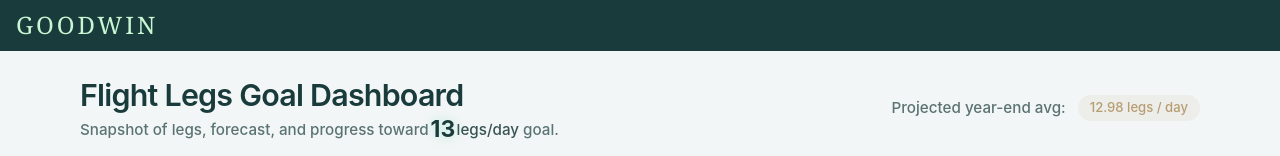
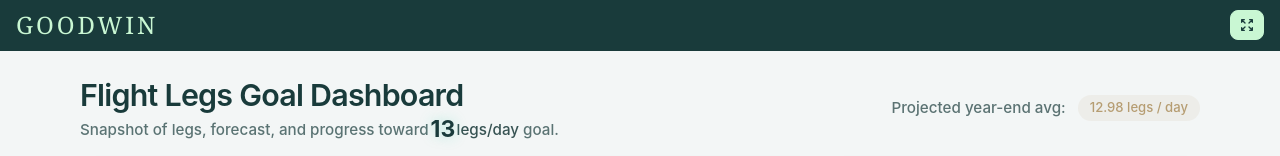
Before and after one commit to semper-aviation/goodwin-goal, a Next.js app: page / in a window 1280 px wide. Shown: the top 156 px of the page. Built offline with nearby package versions, Linux system fonts and the light colour scheme.

Commit message:
add presentation mode

```diff
--- a/app/components/GoodwinHeader.tsx
+++ b/app/components/GoodwinHeader.tsx
@@ -1,14 +1,95 @@
 // GoodwinHeader.tsx
-import React from "react"
+import React, { useState, useEffect } from "react"
 
-// GoodwinHeader.tsx
-export const GoodwinHeader = () => {
+interface GoodwinHeaderProps {
+  containerRef?: React.RefObject<HTMLDivElement | null>
+}
+
+export const GoodwinHeader: React.FC<GoodwinHeaderProps> = ({
+  containerRef,
+}) => {
+  const [isPresentationMode, setIsPresentationMode] = useState(false)
+
+  // Handle fullscreen changes and ESC key
+  useEffect(() => {
+    const handleFullscreenChange = () => {
+      setIsPresentationMode(!!document.fullscreenElement)
+    }
+
+    const handleKeyDown = (e: KeyboardEvent) => {
+      if (e.key === "Escape" && isPresentationMode) {
+        exitPresentationMode()
+      }
+    }
+
+    document.addEventListener("fullscreenchange", handleFullscreenChange)
+    document.addEventListener("keydown", handleKeyDown)
+
+    return () => {
+      document.removeEventListener("fullscreenchange", handleFullscreenChange)
+      document.removeEventListener("keydown", handleKeyDown)
+    }
+  }, [isPresentationMode])
+
+  const togglePresentationMode = async () => {
+    if (!containerRef?.current) return
+
+    try {
+      if (!isPresentationMode) {
+        await containerRef.current.requestFullscreen()
+      } else {
+        await document.exitFullscreen()
+      }
+    } catch (err) {
+      console.error("Error toggling presentation mode:", err)
+    }
+  }
+
+  const exitPresentationMode = async () => {
+    try {
+      if (document.fullscreenElement) {
+        await document.exitFullscreen()
+      }
+    } catch (err) {
+      console.error("Error exiting presentation mode:", err)
+    }
+  }
   return (
     <header className="w-full bg-[var(--gw-primary-dark)] text-[var(--gw-primary-light)] border-b border-[var(--gw-primary-dark)]/40">
-      <div className="px-4 py-2 flex items-center">
+      <div className="px-4 py-2 flex items-center justify-between">
         <span className="font-serif text-xl tracking-[0.12em] uppercase">
           GOODWIN
         </span>
+
+        {containerRef && (
+          <>
+            {/* Show Present button when not in presentation mode */}
+            {!isPresentationMode && (
+              <button
+                onClick={togglePresentationMode}
+                className="inline-flex items-center gap-2 px-2 py-1.5 text-sm font-medium text-[var(--gw-primary-dark)] bg-[var(--gw-primary-light)] hover:bg-white border border-[var(--gw-primary-light)] rounded-lg transition-colors cursor-pointer"
+                title="Enter presentation mode"
+              >
+                <svg xmlns="http://www.w3.org/2000/svg" className="h-4 w-4" fill="none" viewBox="0 0 24 24" stroke="currentColor">
+                  <path strokeLinecap="round" strokeLinejoin="round" strokeWidth={2} d="M4 8V4m0 0h4M4 4l5 5m11-1V4m0 0h-4m4 0l-5 5M4 16v4m0 0h4m-4 0l5-5m11 5l-5-5m5 5v-4m0 4h-4" />
+                </svg>
+              </button>
+            )}
+
+            {/* Show Exit button only on mobile when in presentation mode */}
+            {isPresentationMode && (
+              <button
+                onClick={togglePresentationMode}
+                className="md:hidden inline-flex items-center gap-2 px-2 py-1.5 text-sm font-medium text-[var(--gw-primary-dark)] bg-[var(--gw-primary-light)] hover:bg-white border border-[var(--gw-primary-light)] rounded-lg transition-colors cursor-pointer"
+                title="Exit presentation mode"
+              >
+                <svg xmlns="http://www.w3.org/2000/svg" className="h-4 w-4" fill="none" viewBox="0 0 24 24" stroke="currentColor">
+                  <path strokeLinecap="round" strokeLinejoin="round" strokeWidth={2} d="M6 18L18 6M6 6l12 12" />
+                </svg>
+              </button>
+            )}
+          </>
+        )}
       </div>
     </header>
   )
--- a/app/dashboard/UpcomingForecastCard.tsx
+++ b/app/dashboard/UpcomingForecastCard.tsx
@@ -5,19 +5,21 @@ import { DashboardSnapshot } from "../utils/sample"
 type UpcomingForecastCardProps = {
   upcoming: DashboardSnapshot["upcoming"]
   dailyTarget: number
+  compact?: boolean
 }
 
 export const UpcomingForecastCard: React.FC<UpcomingForecastCardProps> = ({
   upcoming,
   dailyTarget,
+  compact = false,
 }) => {
   return (
     <motion.div
-      className="bg-white rounded-xl shadow-sm border border-[var(--gw-grey-200)] p-4 md:p-5"
+      className={`bg-white rounded-xl shadow-sm border border-[var(--gw-grey-200)] ${compact ? 'p-3.5' : 'p-4 md:p-5'}`}
       initial={{ opacity: 0, y: 12 }}
       animate={{ opacity: 1, y: 0 }}
     >
-      <div className="flex items-center justify-between mb-3">
+      <div className={`flex items-center justify-between ${compact ? 'mb-2.5' : 'mb-3'}`}>
         <h3 className="text-sm md:text-base font-semibold text-[var(--gw-primary-dark)]">
           Next 7 days
         </h3>
@@ -26,7 +28,7 @@ export const UpcomingForecastCard: React.FC<UpcomingForecastCardProps> = ({
         </p>
       </div>
 
-      <div className="space-y-3">
+      <div className={compact ? 'space-y-2.5' : 'space-y-3'}>
         {upcoming.length === 0 && (
           <p className="text-[12px] md:text-sm text-[var(--gw-primary-dark)]/60">
             No upcoming data yet.
--- a/app/page.tsx
+++ b/app/page.tsx
@@ -1,7 +1,7 @@
 "use client"
 
 // GoalsDashboard.tsx
-import React, { useEffect, useMemo, useState } from "react"
+import React, { useEffect, useMemo, useState, useRef } from "react"
 import { motion, AnimatePresence } from "framer-motion"
 import {
   DashboardSnapshot,
@@ -26,6 +26,8 @@ const GoalsDashboard: React.FC = () => {
   const [loading, setLoading] = useState(true)
   const [error, setError] = useState<string | null>(null)
   const [justIncreasedToday, setJustIncreasedToday] = useState(false)
+  const [isPresentationMode, setIsPresentationMode] = useState(false)
+  const containerRef = useRef<HTMLDivElement>(null)
 
   // Tick every second for countdown
   useEffect(() => {
@@ -66,6 +68,19 @@ const GoalsDashboard: React.FC = () => {
     return () => clearTimeout(timeoutId)
   }, [justIncreasedToday])
 
+  // Track presentation mode changes
+  useEffect(() => {
+    const handleFullscreenChange = () => {
+      setIsPresentationMode(!!document.fullscreenElement)
+    }
+
+    document.addEventListener("fullscreenchange", handleFullscreenChange)
+
+    return () => {
+      document.removeEventListener("fullscreenchange", handleFullscreenChange)
+    }
+  }, [])
+
   const { timeLeftLabel, dayPercent } = useMemo(() => getDayTiming(now), [now])
 
   const avgLegs = useMemo(
@@ -88,10 +103,21 @@ const GoalsDashboard: React.FC = () => {
   const gameLevel = useMemo(() => getGameLevel(avgLegs), [avgLegs])
 
   return (
-    <div className="min-h-screen bg-[var(--gw-grey-50)]">
-      <GoodwinHeader />
+    <div
+      ref={containerRef}
+      className={`min-h-screen bg-[var(--gw-grey-50)] ${
+        isPresentationMode
+          ? 'h-screen overflow-hidden'
+          : 'overflow-y-auto'
+      }`}
+    >
+      <GoodwinHeader containerRef={containerRef} />
 
-      <div className="max-w-6xl mx-auto px-4 py-6 space-y-4 bg-[var(--gw-grey-50)]">
+      <div className={`max-w-6xl mx-auto px-4 bg-[var(--gw-grey-50)] ${
+        isPresentationMode
+          ? 'pt-2 pb-0 space-y-3'
+          : 'py-6 pb-12 space-y-4'
+      }`}>
         {/* HEADER */}
         <div className="flex flex-col gap-2 md:flex-row md:items-center md:justify-between">
           <div>
@@ -147,9 +173,9 @@ const GoalsDashboard: React.FC = () => {
         {!loading && !error && (
           <>
             {/* DESKTOP LAYOUT */}
-            <div className="hidden md:block space-y-4">
+            <div className={`hidden md:block ${isPresentationMode ? 'space-y-3' : 'space-y-4'}`}>
               {/* TOP GRID */}
-              <div className="grid gap-4 md:[grid-template-columns:2fr_1fr]">
+              <div className={`grid md:[grid-template-columns:2fr_1fr] ${isPresentationMode ? 'gap-3' : 'gap-4'}`}>
                 <TodayHeroCard
                   todayLegs={stats.todayLegs}
                   todayGoalPercent={todayGoalPercent}
@@ -157,7 +183,7 @@ const GoalsDashboard: React.FC = () => {
                   celebrate={justIncreasedToday}
                 />
 
-                <div className="space-y-4">
+                <div className={isPresentationMode ? 'space-y-3' : 'space-y-4'}>
                   <CountdownCard
                     timeLeftLabel={timeLeftLabel}
                     dayPercent={dayPercent}
@@ -182,6 +208,7 @@ const GoalsDashboard: React.FC = () => {
               <UpcomingForecastCard
                 upcoming={stats.upcoming}
                 dailyTarget={DAILY_TARGET}
+                compact={isPresentationMode}
               />
             </div>
 
```
